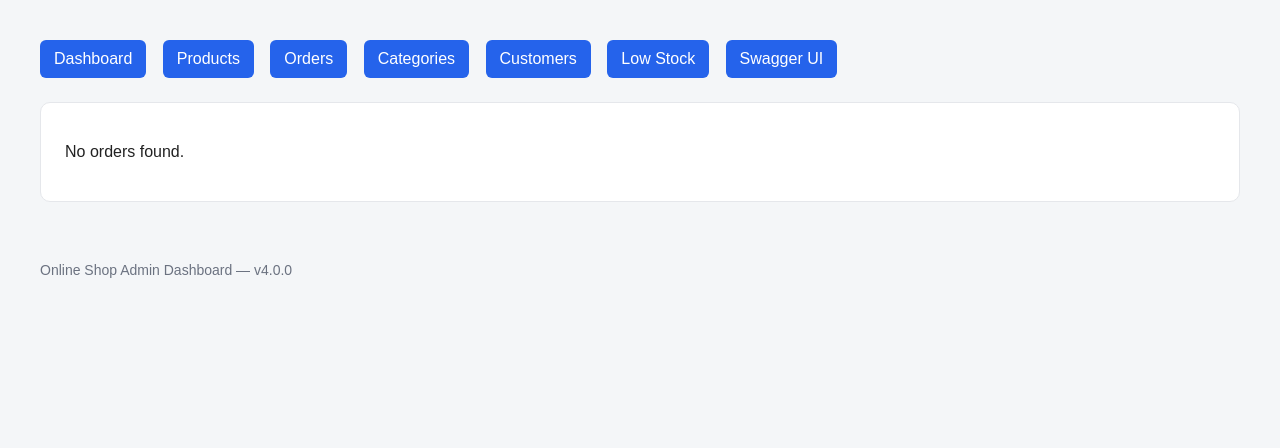
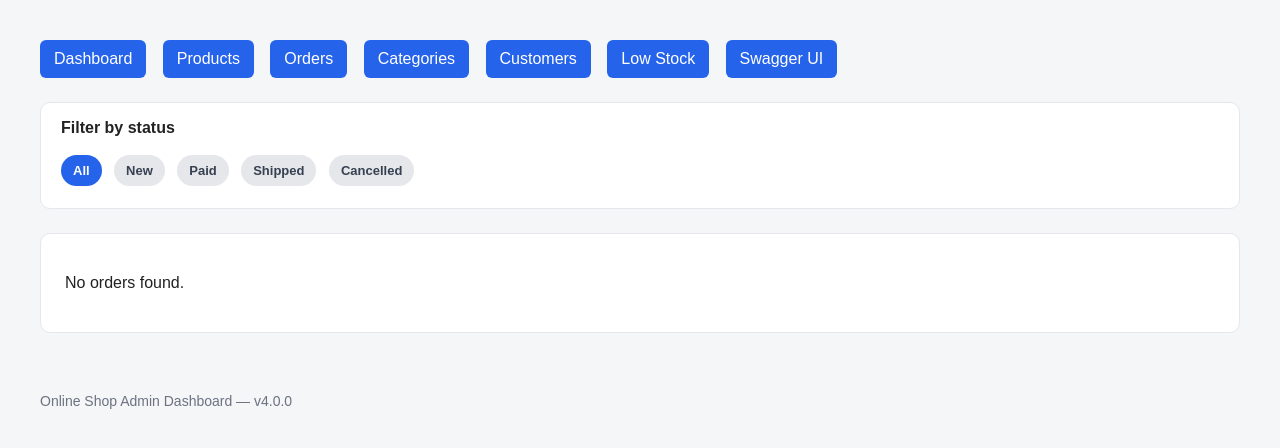
Before and after one commit to Pavlo-Stelmakh/online_shop, a FastAPI app: page /admin/orders in a window 1280 px wide. Shown: the part 106-554 px from the top of the page. Run offline with FastAPI, Linux system fonts and the light colour scheme; data that the repository does not hold is empty.

Commit message:
Add admin orders filter UI

```diff
--- a/templates/admin_orders.html
+++ b/templates/admin_orders.html
@@ -47,6 +47,41 @@
 
         .nav a:hover {
             background: #1d4ed8;
+        }
+
+
+        .filters {
+            background: white;
+            border: 1px solid #e5e7eb;
+            border-radius: 10px;
+            padding: 16px 20px;
+            margin-bottom: 24px;
+        }
+
+        .filters h2 {
+            margin: 0 0 12px;
+            font-size: 16px;
+        }
+
+        .filters a {
+            display: inline-block;
+            margin: 6px 8px 6px 0;
+            padding: 8px 12px;
+            background: #e5e7eb;
+            color: #374151;
+            text-decoration: none;
+            border-radius: 999px;
+            font-weight: bold;
+            font-size: 13px;
+        }
+
+        .filters a:hover {
+            background: #d1d5db;
+        }
+
+        .filters a.active {
+            background: #2563eb;
+            color: white;
         }
 
         .table-wrapper {
@@ -140,6 +175,17 @@
             <a href="/docs">Swagger UI</a>
         </section>
 
+        <section class="filters">
+            <h2>Filter by status</h2>
+
+            <a href="/admin/orders" class="{% if not status %}active{% endif %}">All</a>
+            <a href="/admin/orders?status=new" class="{% if status == 'new' %}active{% endif %}">New</a>
+            <a href="/admin/orders?status=paid" class="{% if status == 'paid' %}active{% endif %}">Paid</a>
+            <a href="/admin/orders?status=shipped" class="{% if status == 'shipped' %}active{% endif %}">Shipped</a>
+            <a href="/admin/orders?status=cancelled" class="{% if status == 'cancelled' %}active{% endif %}">Cancelled</a>
+        </section>
+
+
         {% if status %}
             <section class="empty">
                 <p>Filtered by status: <strong>{{ status }}</strong></p>
```
Also changed, not shown: tests/test_main.py (+28 -0 lines).
